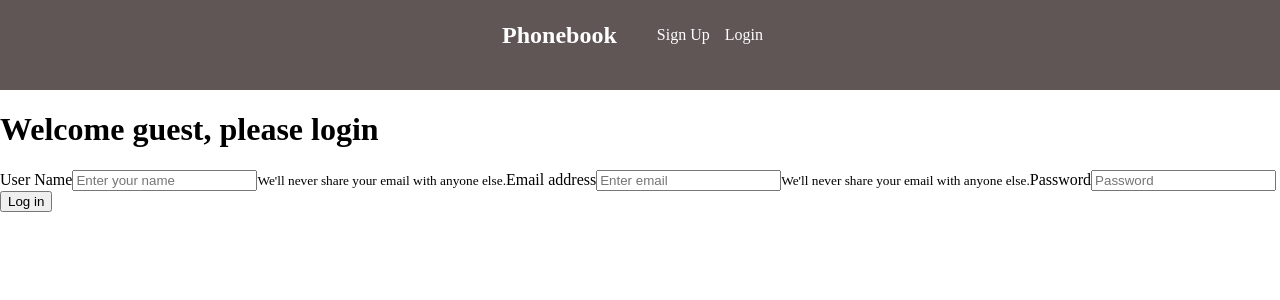
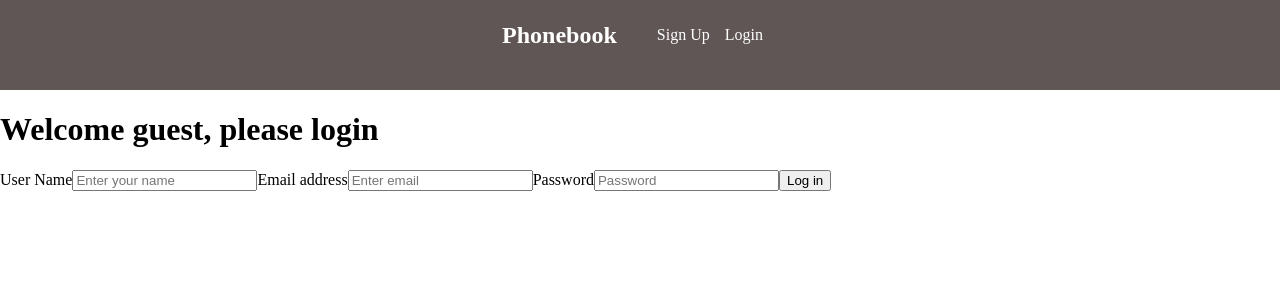
Before and after one commit to Zjadlbyscos/goit-react-hw-08-phonebook, a React (Create React App) app: page /signup in a window 1280 px wide. Shown: the top 300 px of the page. Built offline with nearby package versions, Linux system fonts and the light colour scheme.

Commit message:
Update SignUp.jsx

```diff
--- a/src/pages/SignUp.jsx
+++ b/src/pages/SignUp.jsx
@@ -46,7 +46,7 @@ export const SignUp = () => {
         type="text"
         placeholder="Enter your name"
       />
-      <small>We'll never share your email with anyone else.</small>
+
 
       <label>Email address</label>
       <input
@@ -56,7 +56,7 @@ export const SignUp = () => {
         type="email"
         placeholder="Enter email"
       />
-      <small>We'll never share your email with anyone else.</small>
+
 
       <label>Password</label>
       <input
```
